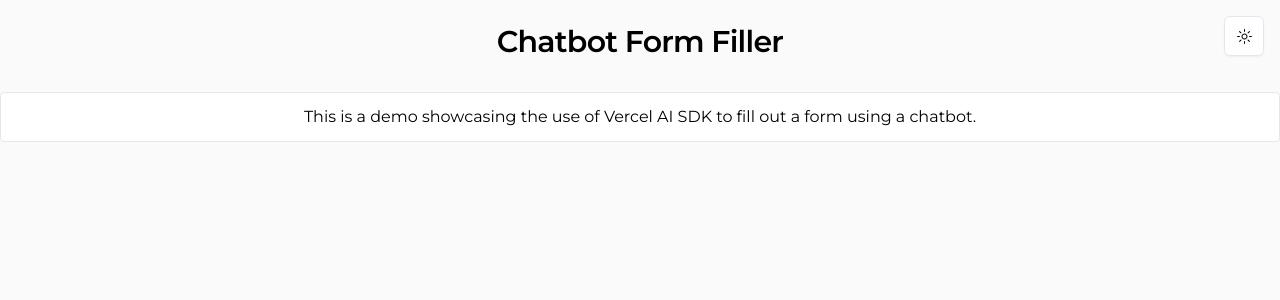
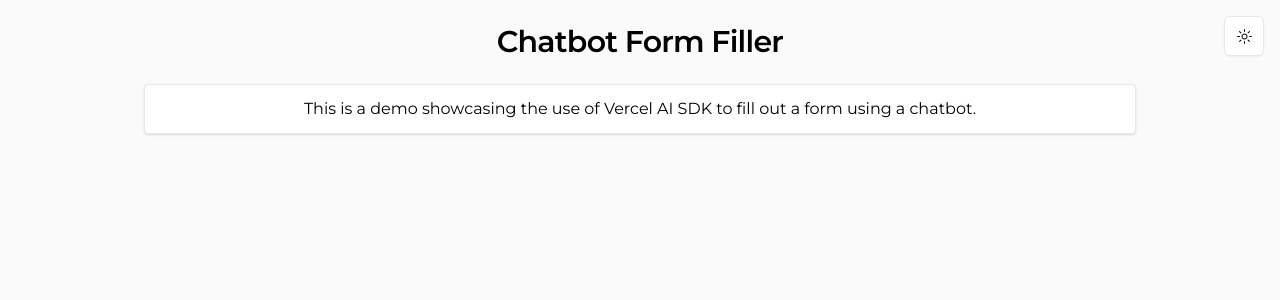
Before and after one commit to brdebr/chatbot-form-filler, a Next.js app: page / in a window 1280 px wide. Shown: the top 300 px of the page. Built offline with nearby package versions, Linux system fonts and the light colour scheme.

Commit message:
General styling improvements

```diff
--- a/app/components/basic/h1.tsx
+++ b/app/components/basic/h1.tsx
@@ -6,7 +6,7 @@ import React, { ReactNode } from 'react';
 
 const TypographyH1Variants = cva(
   `
-    text-lg
+    text-2xl
     md:text-3xl
     font-semibold
     tracking-tight
@@ -19,7 +19,7 @@ const TypographyH1Variants = cva(
         true: 'text-center',
       },
       underlined: {
-        true: 'border-b pb-2'
+        true: ''
       }
     },
     defaultVariants: {},
@@ -33,9 +33,12 @@ type TypographyH1Props = {
 
 
 export function TypographyH1({ className, children, ...rest }: TypographyH1Props) {
+
   return (
     <h1 className={cn(TypographyH1Variants({ ...rest, className}))}>
-      {children}
+      <span className={cn(TypographyH1Variants({underlined: rest.underlined}))}>
+        {children}
+      </span>
     </h1>
   );
 }
--- a/app/page.tsx
+++ b/app/page.tsx
@@ -1,25 +1,35 @@
 import { cn } from '@/lib/utils';
 import { TypographyH1 } from './components/basic/h1';
 import { theme_styles } from './style-constants';
+import { Card } from '@/components/ui/card';
 
 export default function Home() {
   return (
     <div className={cn(`
       container
-      px-4 sm:px-0
+      max-w-5xl
+      px-2 md:px-4
     `)}>
-      <TypographyH1 className='mt-6 mb-8' centered>
+      <TypographyH1
+        className={cn(`
+          mt-6
+          mb-4 md:mb-6
+        `)}
+        centered
+        underlined
+      >
         Chatbot Form Filler
       </TypographyH1>
-      <div className={cn(`
+      <Card className={`
+        rounded
+        px-5 py-3
         text-center
-        border rounded
         ${theme_styles.default_text_color}
+        ${theme_styles.default_text_size}
         ${theme_styles.card_bg_color}
-        px-5 py-3
-      `)}>
+      `}>
         This is a demo showcasing the use of Vercel AI SDK to fill out a form using a chatbot.
-      </div>
+      </Card>
     </div>
   );
 }
--- a/app/style-constants.ts
+++ b/app/style-constants.ts
@@ -6,13 +6,16 @@ const theme_styles = /*ui*/ {
     transition-colors duration-700
   `,
   card_bg_color: `
-    bg-white dark:bg-zinc-400
+    bg-white dark:bg-slate-950
     transition-colors duration-500
   `,
   default_text_color: `
     text-black dark:text-white
     transition-colors duration-[450ms]
   `,
+  default_text_size: `
+    text-sm sm:text-base
+  `,
 }
 
 export { theme_styles }
--- a/components/ui/button.tsx
+++ b/components/ui/button.tsx
@@ -41,12 +41,13 @@ export interface ButtonProps
 }
 
 const Button = React.forwardRef<HTMLButtonElement, ButtonProps>(
-  ({ className, variant, size, asChild = false, ...props }, ref) => {
+  ({ className, variant, size, asChild = false, type = 'button', ...props }, ref) => {
     const Comp = asChild ? Slot : "button"
     return (
       <Comp
         className={cn(buttonVariants({ variant, size, className }))}
         ref={ref}
+        type={type}
         {...props}
       />
     )
```
